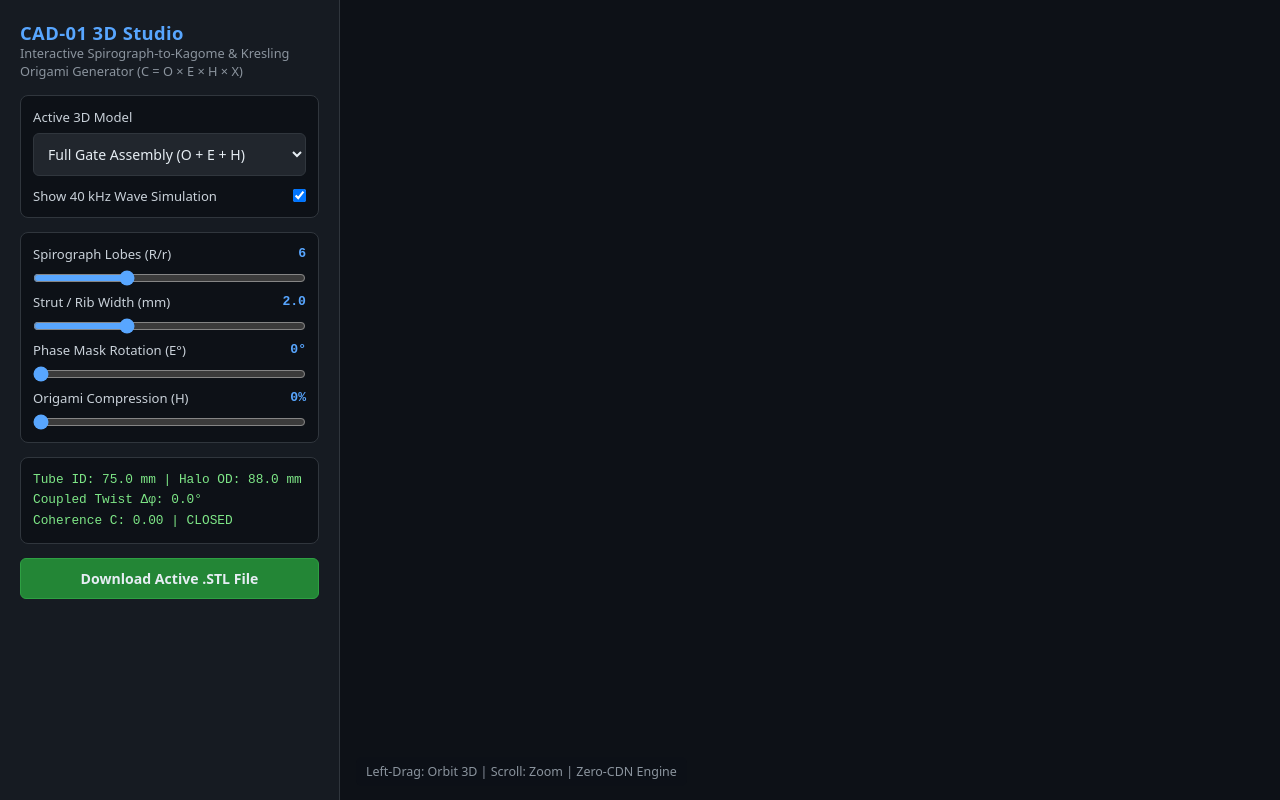
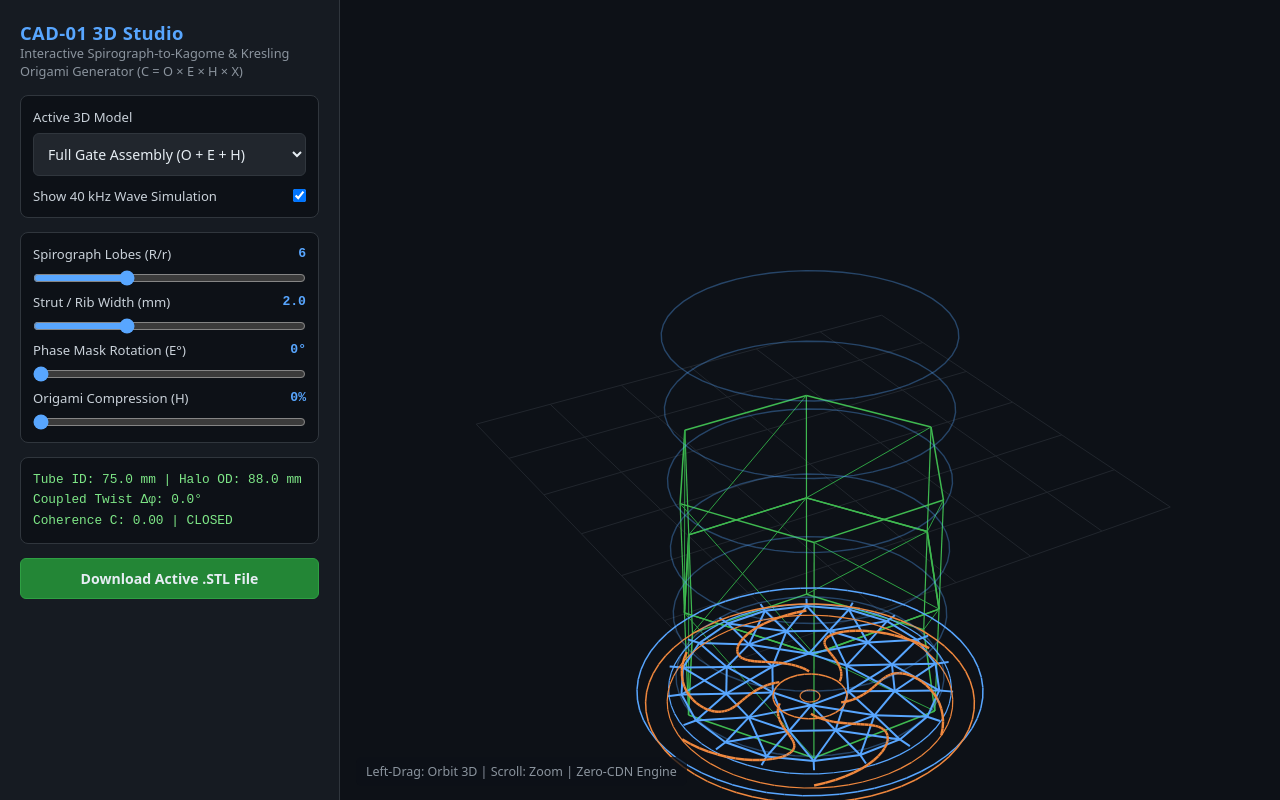
Before and after one commit to thefourceprinciples/cad01-aperture-observatory, a plain HTML site: page index.html in a window 1280 px wide. Drawn offline with Linux system fonts and the light colour scheme; animation ran at ten frames a second.

Commit message:
Add script tag for mesh.js to index.html

```diff
--- a/index.html
+++ b/index.html
@@ -56,6 +56,7 @@
     <div id="hud">Left-Drag: Orbit 3D | Scroll: Zoom | Zero-CDN Engine</div>
   </div>
 
+  <script src="studio/mesh.js"></script>
   <script src="studio/app.js"></script>
 </body>
 </html>
```
